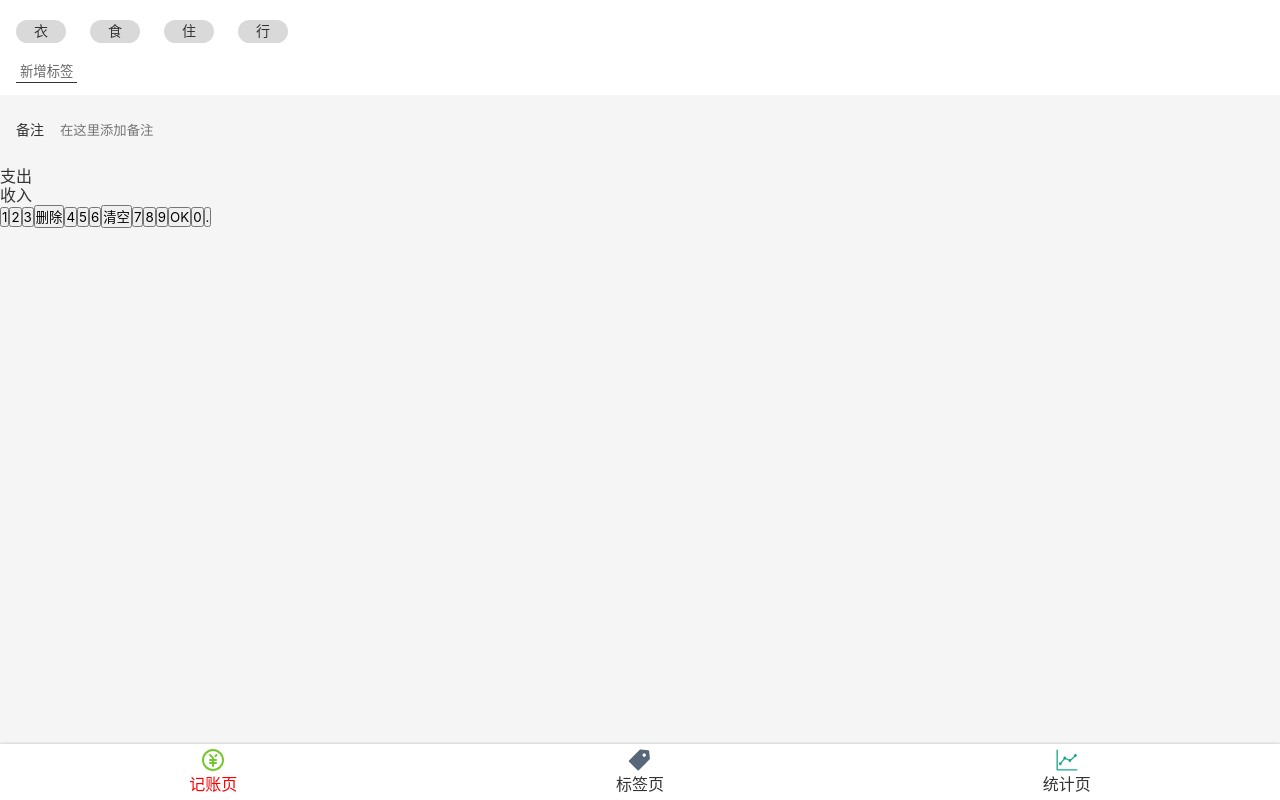
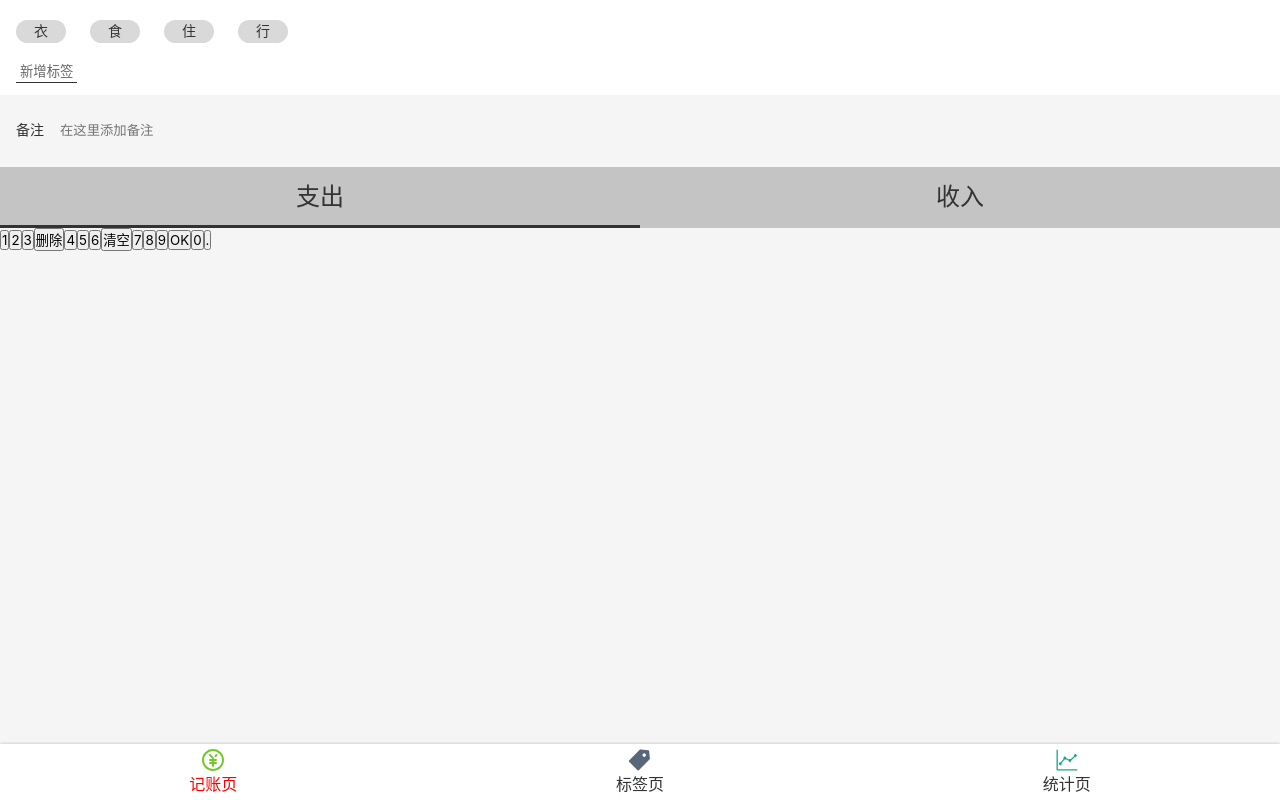
Before and after one commit to Lisbeth1128/account-2, a React app: page / in a window 1280 px wide. Built offline with nearby package versions, Linux system fonts and the light colour scheme.

Commit message:
Money.tsx 之 类型 UI 完成

```diff
--- a/src/views/Money.tsx
+++ b/src/views/Money.tsx
@@ -47,7 +47,29 @@
   }
 `
 
-const CategorySection = styled.section``
+const CategorySection = styled.section`
+  font-size: 24px;
+  > ul {
+    display: flex;
+    background-color: #c4c4c4;
+    > li {
+      width: 50%;
+      text-align: center;
+      padding: 16px 0;
+      position: relative;
+      &.selected::after {
+        content: '';
+        display: block;
+        height: 3px;
+        background-color: #333;
+        position: absolute;
+        bottom: 0;
+        width: 100%;
+        left: 0;
+      }
+    }
+  }
+`
 
 const NumberPadSection = styled.section``
 function Money() {
@@ -71,7 +93,7 @@
           </NotesSection>
           <CategorySection>
             <ul>
-              <li>支出</li>
+              <li className="selected">支出</li>
               <li>收入</li>
             </ul>
           </CategorySection>
```
